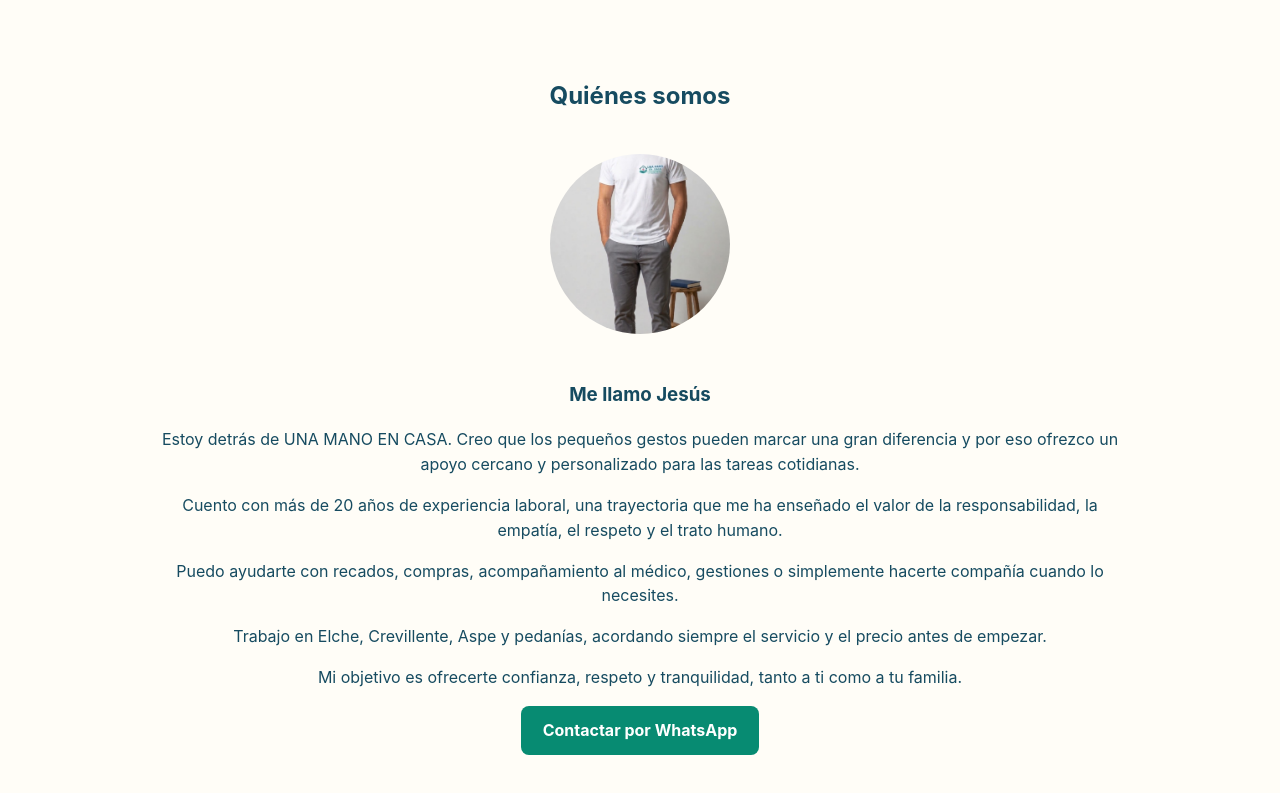
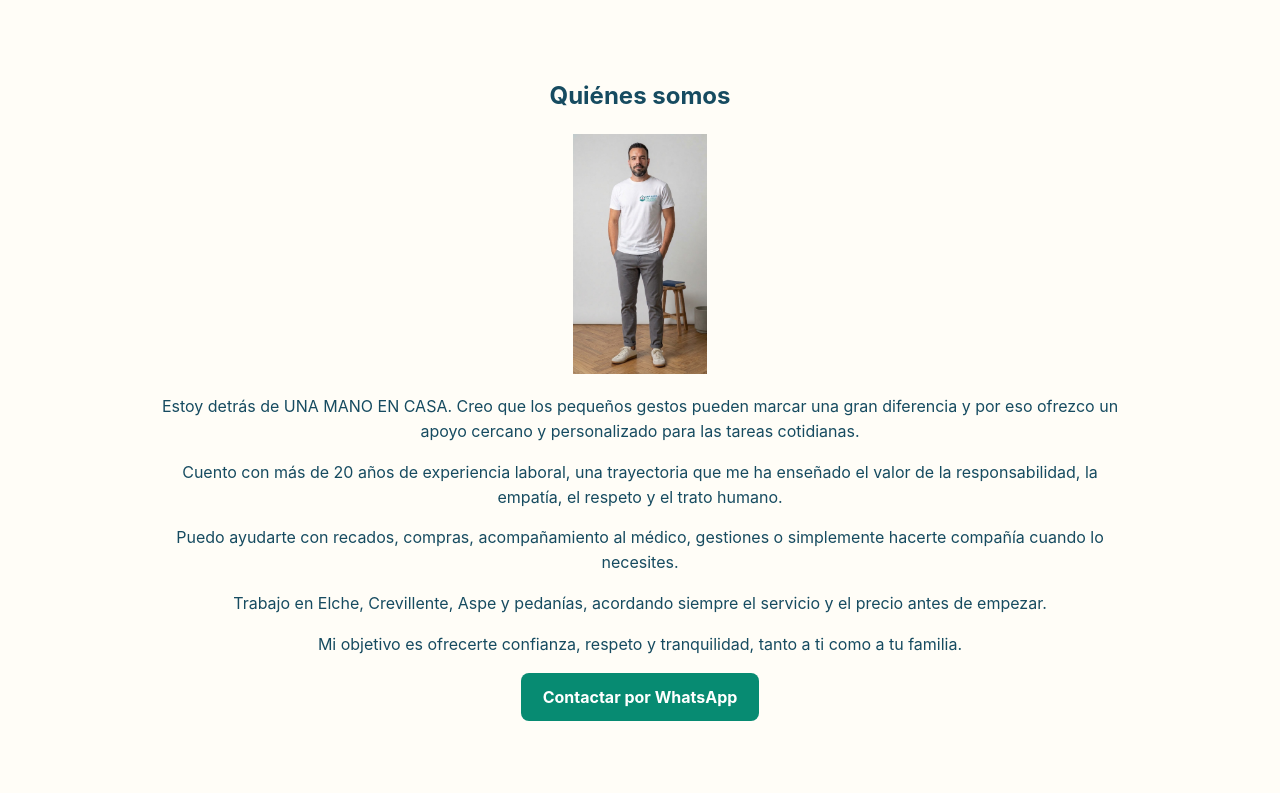
Before and after one commit to jesusdeharotobar-gif/Una-mano-en-casa, a plain HTML site: page index.html in a window 1280 px wide. Shown: the part 4539-5332 px from the top of the page. Drawn offline with Linux system fonts and the light colour scheme.

Commit message:
Modify image size and style in 'Quiénes somos' section
Updated image dimensions and style for 'Quiénes somos' section.

```diff
--- a/index.html
+++ b/index.html
@@ -113,9 +113,7 @@ document.querySelectorAll('.navlinks a').forEach(a=>a.addEventListener('click',(
 </script>
 <section id="quienes-somos" style="padding:60px 20px;max-width:1000px;margin:auto;text-align:center;">
   <h2>Quiénes somos</h2>
-  <img src="jesus-quienes-somos.jpg" alt="Jesús, responsable de UNA MANO EN CASA" style="width:180px;height:180px;object-fit:cover;border-radius:50%;margin:20px auto;">
-  <h3>Me llamo Jesús</h3>
-  <p>Estoy detrás de UNA MANO EN CASA. Creo que los pequeños gestos pueden marcar una gran diferencia y por eso ofrezco un apoyo cercano y personalizado para las tareas cotidianas.</p>
+<img src="jesus-quienes-somos.jpg" alt="Jesús, responsable de UNA MANO EN CASA" style="width:180px;height:240px;object-fit:contain;border-radius:12px;margin:20px auto;display:block;">  <p>Estoy detrás de UNA MANO EN CASA. Creo que los pequeños gestos pueden marcar una gran diferencia y por eso ofrezco un apoyo cercano y personalizado para las tareas cotidianas.</p>
   <p>Cuento con más de 20 años de experiencia laboral, una trayectoria que me ha enseñado el valor de la responsabilidad, la empatía, el respeto y el trato humano.</p>
   <p>Puedo ayudarte con recados, compras, acompañamiento al médico, gestiones o simplemente hacerte compañía cuando lo necesites.</p>
   <p>Trabajo en Elche, Crevillente, Aspe y pedanías, acordando siempre el servicio y el precio antes de empezar.</p>
```
